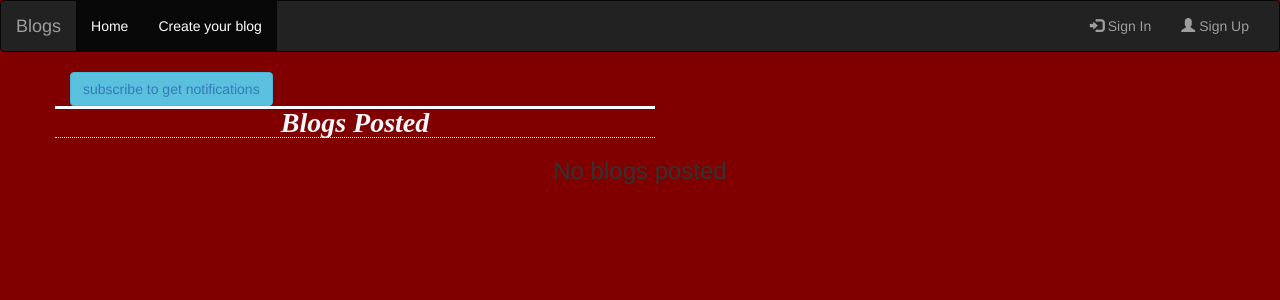
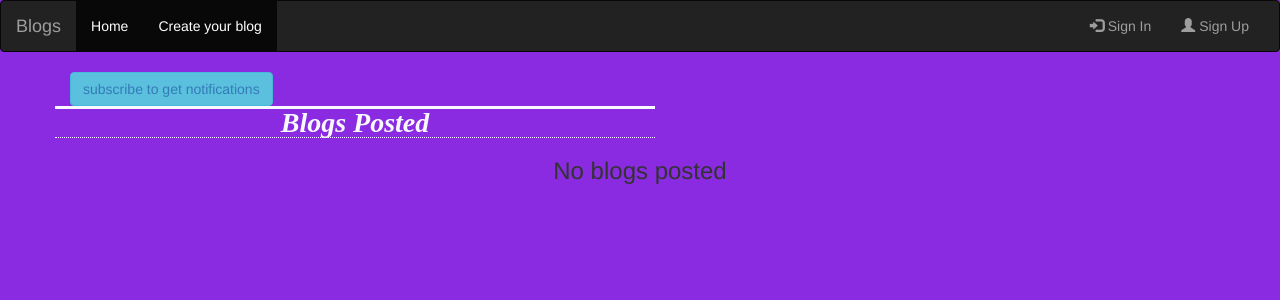
Before and after one commit to davidngatia/Blog, a Flask app: template app/templates/index.html in a window 1280 px wide. Shown: the top 300 px of the page. Run offline with Flask 2, Linux system fonts and the light colour scheme; the template is opened without the code that fills it, so the values that code supplies are empty; some libraries are stand-ins or nearby versions.

Commit message:
modify background color

```diff
--- a/app/static/css/index.css
+++ b/app/static/css/index.css
@@ -13,5 +13,5 @@ h2{
 
   }
   body{
-    background-color: maroon;
+    background-color: blueviolet;
   }
```
Also changed, not shown: 1 other file.
